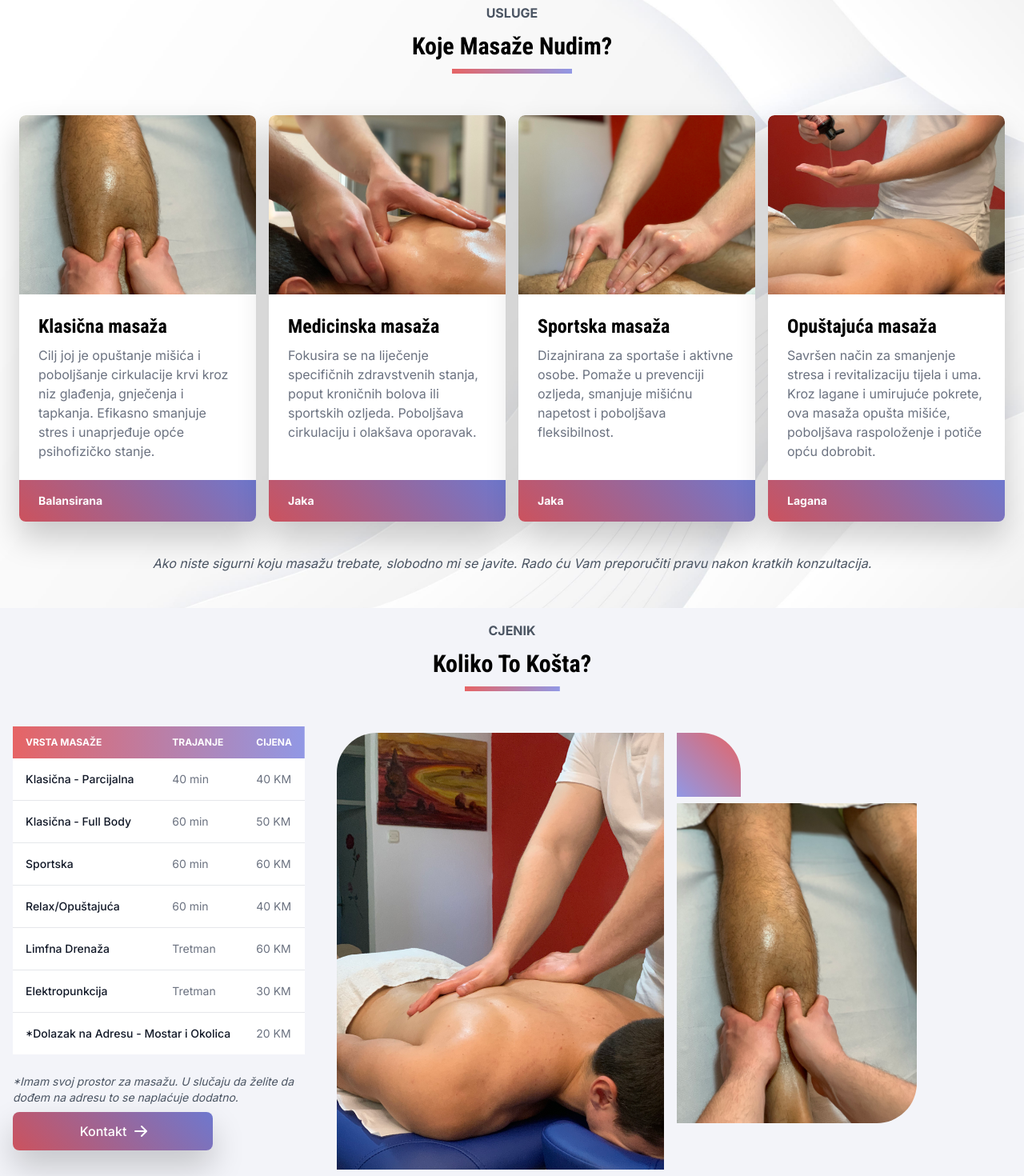
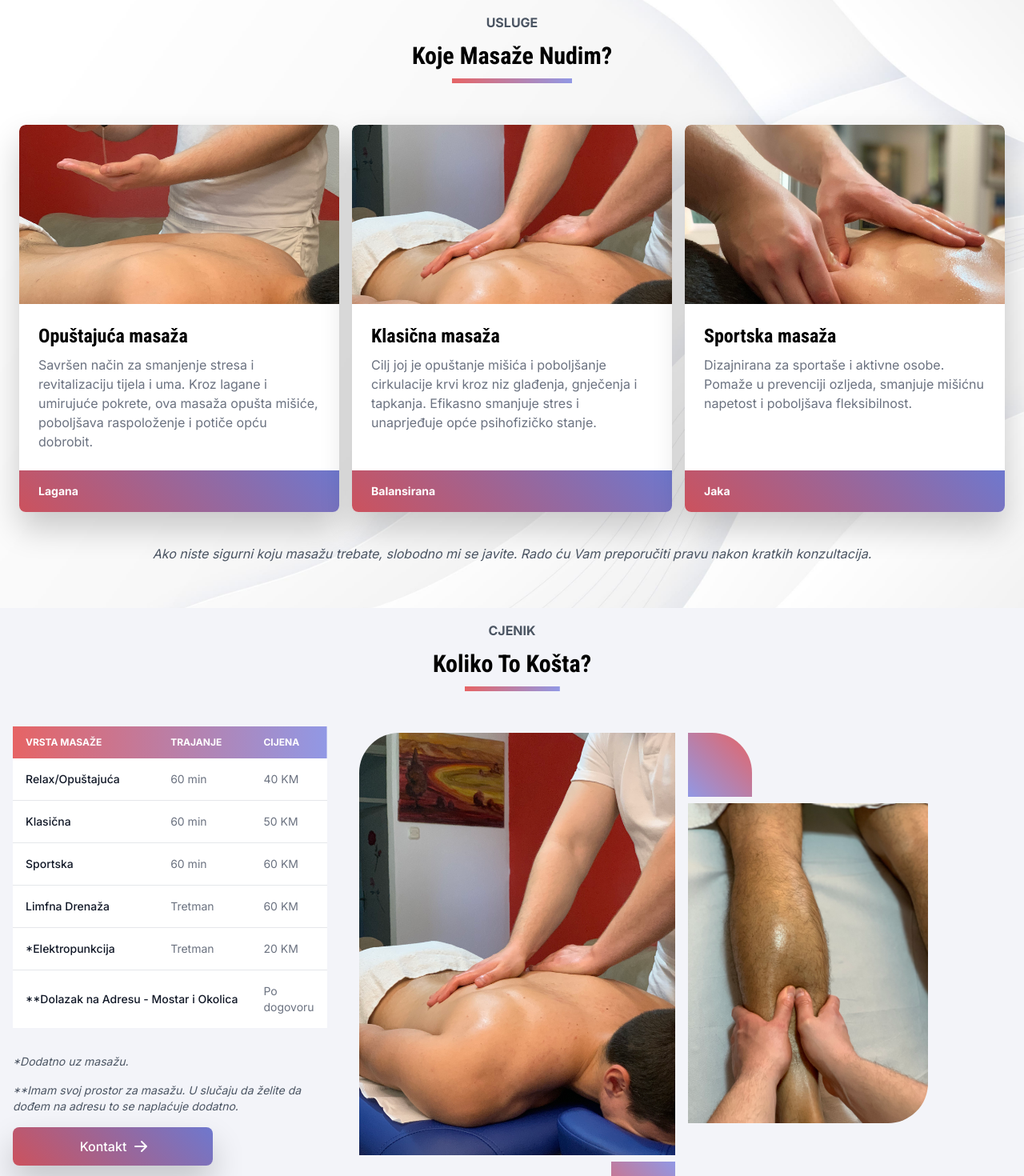
Before and after one commit to maverickcro/masazamostar, a Next.js app: page / in a window 1280 px wide. Shown: the part 1640-3110 px from the top of the page at 80% size. Built offline with nearby package versions, Linux system fonts and the light colour scheme.

Commit message:
Male promjene

```diff
--- a/pages/_app.tsx
+++ b/pages/_app.tsx
@@ -12,7 +12,7 @@ function App({ Component, pageProps }: AppProps) {
         </title>
         <meta
           name="description"
-          content="Fizioterapeut Lorenco Perić - ⭐⭐⭐⭐⭐ - Stručne usluge za opuštanje, terapiju i rehabilitaciju - Za Muškarce i Žene - +387 63 117 536 - Relax - Pristupačna Cijena"
+          content="Fizioterapeut Lorenco Perić - Stručne usluge za opuštanje, terapiju i rehabilitaciju - Za Muškarce i Žene - +387 63 117 536 - Relax - Pristupačna Cijena"
         />
         <meta
           property="og:title"
@@ -20,7 +20,7 @@ function App({ Component, pageProps }: AppProps) {
         />
         <meta
           property="og:description"
-          content="Fizioterapeut Lorenco Perić - ⭐⭐⭐⭐⭐ - Stručne usluge za opuštanje, terapiju i rehabilitaciju - Za Muškarce i Žene - +387 63 117 536 - Relax - Pristupačna Cijena"
+          content="Fizioterapeut Lorenco Perić - Stručne usluge za opuštanje, terapiju i rehabilitaciju - Za Muškarce i Žene - +387 63 117 536 - Relax - Pristupačna Cijena"
         />
         <meta property="og:image" content="/slika1.jpg" />
         <meta property="og:type" content="website" />
@@ -34,7 +34,7 @@ function App({ Component, pageProps }: AppProps) {
         />
         <meta
           name="twitter:description"
-          content="Fizioterapeut Lorenco Perić - ⭐⭐⭐⭐⭐ - Stručne usluge za opuštanje, terapiju i rehabilitaciju - Za Muškarce i Žene - +387 63 117 536 - Relax - Pristupačna Cijena"
+          content="Fizioterapeut Lorenco Perić - Stručne usluge za opuštanje, terapiju i rehabilitaciju - Za Muškarce i Žene - +387 63 117 536 - Relax - Pristupačna Cijena"
         />
         <meta name="twitter:image" content="/slika1.jpg" />
         <meta property="og:locale" content="hr_HR" />
--- a/pages/components/Cjenik.tsx
+++ b/pages/components/Cjenik.tsx
@@ -79,9 +79,9 @@ export default function Cjenik() {
                     scope="row"
                     className="px-4 py-4 font-medium text-gray-900 whitespace-nowrap"
                   >
-                    Klasična - Parcijalna
+                    Relax/Opuštajuća
                   </th>
-                  <td className="px-4 py-4">40 min</td>
+                  <td className="px-4 py-4">60 min</td>
                   <td className="px-4 py-4">40 KM</td>
                 </tr>
                 <tr className="bg-white border-b ">
@@ -89,7 +89,7 @@ export default function Cjenik() {
                     scope="row"
                     className="px-4 py-4 font-medium text-gray-900 whitespace-nowrap"
                   >
-                    Klasična - Full Body
+                    Klasična
                   </th>
                   <td className="px-4 py-4">60 min</td>
                   <td className="px-4 py-4">50 KM</td>
@@ -104,16 +104,7 @@ export default function Cjenik() {
                   <td className="px-4 py-4">60 min</td>
                   <td className="px-4 py-4">60 KM</td>
                 </tr>
-                <tr className="bg-white border-b">
-                  <th
-                    scope="row"
-                    className="px-4 py-4 font-medium text-gray-900 whitespace-nowrap"
-                  >
-                    Relax/Opuštajuća
-                  </th>
-                  <td className="px-4 py-4">60 min</td>
-                  <td className="px-4 py-4">40 KM</td>
-                </tr>
+
                 <tr className="bg-white border-b">
                   <th
                     scope="row"
@@ -129,10 +120,10 @@ export default function Cjenik() {
                     scope="row"
                     className="px-4 py-4 font-medium text-gray-900 whitespace-nowrap"
                   >
-                    Elektropunkcija
+                    *Elektropunkcija
                   </th>
                   <td className="px-4 py-4">Tretman</td>
-                  <td className="px-4 py-4">30 KM</td>
+                  <td className="px-4 py-4">20 KM</td>
                 </tr>
                 <tr className="bg-white">
                   <th
@@ -140,14 +131,17 @@ export default function Cjenik() {
                     className="px-4 py-4 font-medium text-gray-900 whitespace-nowrap"
                     colSpan={2}
                   >
-                    *Dolazak na Adresu - Mostar i Okolica
+                    **Dolazak na Adresu - Mostar i Okolica
                   </th>
-                  <td className="px-4 py-4">20 KM</td>
+                  <td className="px-4 py-4">Po dogovoru</td>
                 </tr>
               </tbody>
             </table>
-            <span className="text-sm text-gray-600 italic">
-              *Imam svoj prostor za masažu. U slučaju da želite da dođem na
+            <span className="text-sm text-gray-600 italic my-2">
+              *Dodatno uz masažu.
+            </span>
+            <span className="text-sm text-gray-600 italic my-2">
+              **Imam svoj prostor za masažu. U slučaju da želite da dođem na
               adresu to se naplaćuje dodatno.
             </span>
             <a
--- a/pages/components/Kontakt.tsx
+++ b/pages/components/Kontakt.tsx
@@ -9,7 +9,7 @@ export default function Kontakt() {
           Rezervirajte Masažu Danas
         </h2>
         <span className="text-gray-600 font-bold m-4 italic">
-          Javite mi se direktno pozivom na broj ili Whatsapp porukom.
+          Javite mi se direktno pozivom na broj, SMS-om ili Whatsapp porukom.
         </span>
       </div>
       <div className="max-w-[960px] w-full justify-center px-4 pb-8 py-8 flex flex-col md:flex-row">
--- a/pages/components/Usluge.tsx
+++ b/pages/components/Usluge.tsx
@@ -43,40 +43,31 @@ export default function Usluge() {
         className="max-w-[1280px] px-4 py-8 flex flex-wrap justify-center  items-stretch"
         ref={imageContainerRef}
       >
-        <div className="w-full sm:w-1/2 lg:w-1/4 p-2">
-          <CardNew
-            title="Klasična masaža"
-            description="Cilj joj je opuštanje mišića i poboljšanje cirkulacije krvi kroz niz glađenja, gnječenja i tapkanja. Efikasno smanjuje stres i unaprjeđuje opće psihofizičko stanje."
-            src="slika5.jpg"
-            alt="Klasična Masaza Mostar"
-            intensity="Balansirana"
-          />
-        </div>
-        <div className="w-full sm:w-1/2 lg:w-1/4 p-2">
-          <CardNew
-            title="Medicinska masaža"
-            description="Fokusira se na liječenje specifičnih zdravstvenih stanja, poput kroničnih bolova ili sportskih ozljeda. Poboljšava cirkulaciju i olakšava oporavak."
-            src="slika1.jpg"
-            alt="Medicinska Masaza Mostar"
-            intensity="Jaka"
-          />
-        </div>
-        <div className="w-full sm:w-1/2 lg:w-1/4 p-2">
-          <CardNew
-            title="Sportska masaža"
-            description="Dizajnirana za sportaše i aktivne osobe. Pomaže u prevenciji ozljeda, smanjuje mišićnu napetost i poboljšava fleksibilnost."
-            src="slika3.jpg"
-            alt="Sportska Masaza Mostar"
-            intensity="Jaka"
-          />
-        </div>
-        <div className="w-full sm:w-1/2 lg:w-1/4 p-2">
+        <div className="w-full sm:w-1/2 lg:w-1/3 p-2">
           <CardNew
             title="Opuštajuća masaža"
             description="Savršen način za smanjenje stresa i revitalizaciju tijela i uma. Kroz lagane i umirujuće pokrete, ova masaža opušta mišiće, poboljšava raspoloženje i potiče opću dobrobit."
             src="slika2.jpg"
             alt="Opuštajuća Masaza Mostar"
             intensity="Lagana"
+          />
+        </div>
+        <div className="w-full sm:w-1/2 lg:w-1/3 p-2">
+          <CardNew
+            title="Klasična masaža"
+            description="Cilj joj je opuštanje mišića i poboljšanje cirkulacije krvi kroz niz glađenja, gnječenja i tapkanja. Efikasno smanjuje stres i unaprjeđuje opće psihofizičko stanje."
+            src="slika4.jpg"
+            alt="Klasična Masaza Mostar"
+            intensity="Balansirana"
+          />
+        </div>
+        <div className="w-full sm:w-1/2 lg:w-1/3 p-2">
+          <CardNew
+            title="Sportska masaža"
+            description="Dizajnirana za sportaše i aktivne osobe. Pomaže u prevenciji ozljeda, smanjuje mišićnu napetost i poboljšava fleksibilnost."
+            src="slika1.jpg"
+            alt="Sportska Masaza Mostar"
+            intensity="Jaka"
           />
         </div>
       </div>
```
